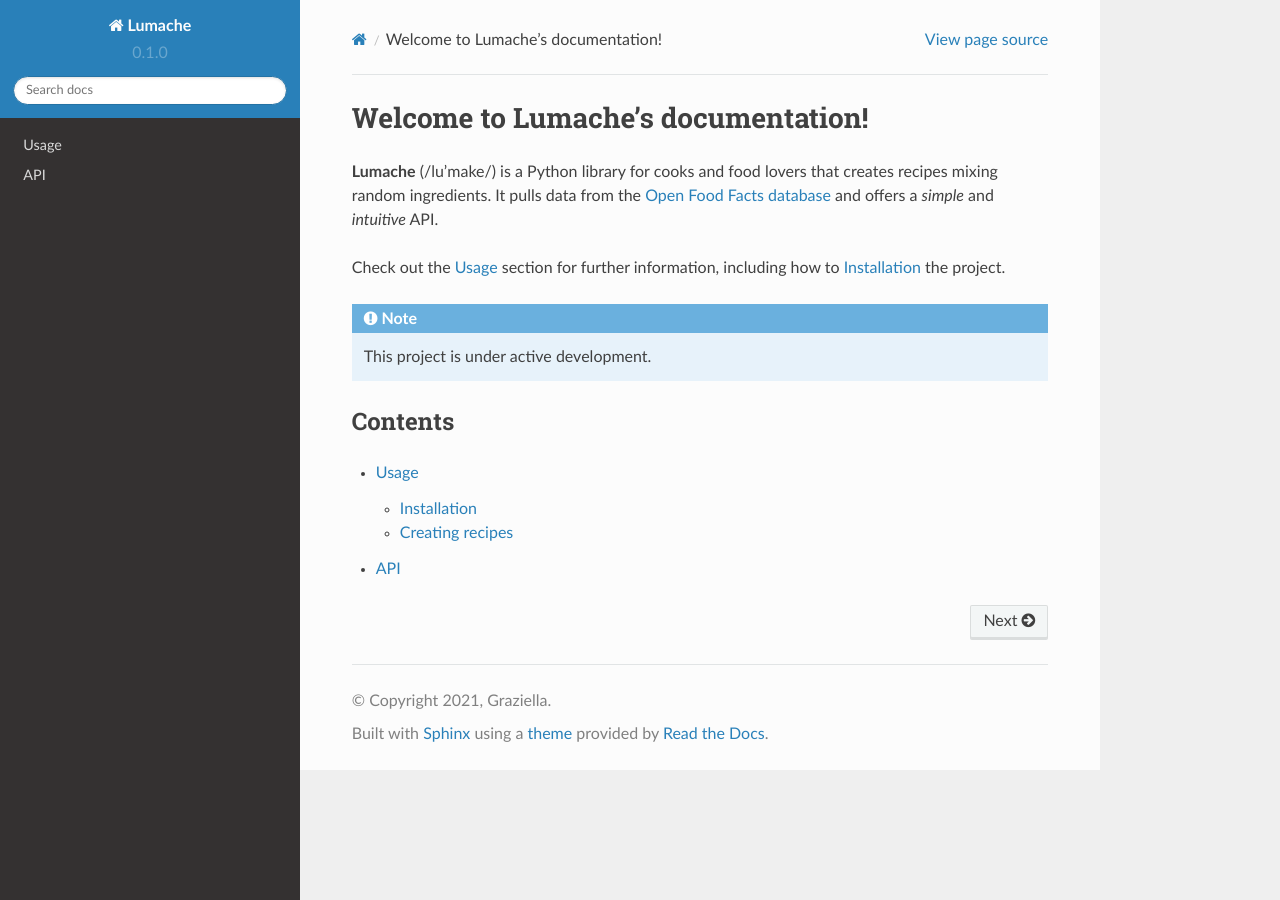
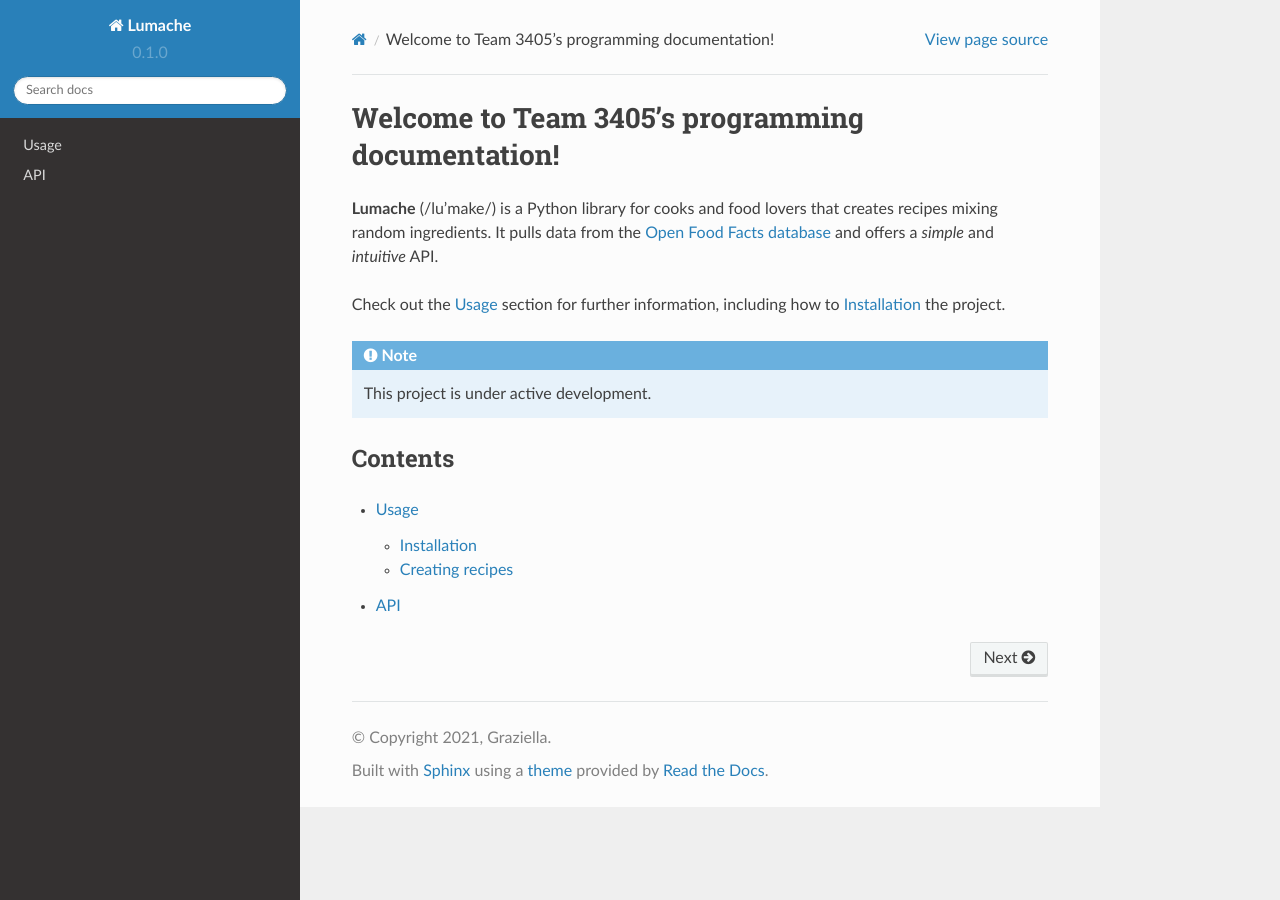
Before and after one commit to sammer2605/3405-Docs, a Sphinx documentation site: the page built from docs/source/index.rst, in a window 1280 px wide. Built offline with Sphinx 7.4.7 and the Read the Docs theme 2.0.0, drawn with Linux system fonts in a browser that asks for light colours.

Commit message:
Update index.rst

```diff
--- a/docs/source/index.rst
+++ b/docs/source/index.rst
@@ -1,4 +1,4 @@
-Welcome to Lumache's documentation!
+Welcome to Team 3405's programming documentation!
 ===================================
 
 **Lumache** (/lu'make/) is a Python library for cooks and food lovers
```
